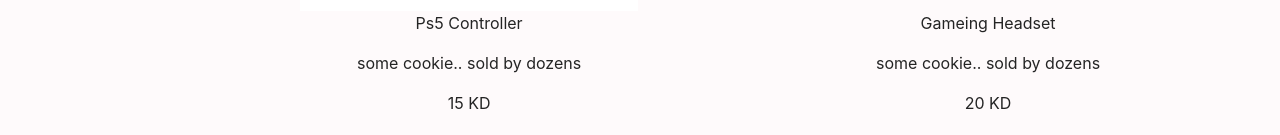
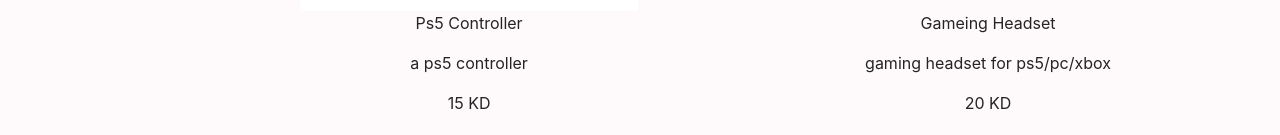
Before and after one commit to ADx96/Homepage, a React (Create React App) app in the folder games-shop/: page /Product in a window 1280 px wide. Shown: the part 463-598 px from the top of the page. Built offline with nearby package versions, Linux system fonts and the light colour scheme.

Commit message:
minor edits

```diff
--- a/games-shop/src/App.js
+++ b/games-shop/src/App.js
@@ -8,23 +8,24 @@
 import NavBar from "./components/NavBar";
 import ProductDetails from "./components/ProductsDetails";
 import products from "./Products";
+import { Redirect } from "react-router-dom";
 
 function App() {
   const [currentTheme, setCurrentTheme] = useState("Light");
   const [product, setProduct] = useState(null);
   const [_products, setProducts] = useState(products);
 
-  const deleteProduct = (productId) => {
+  const deleteProduct = (productSlug) => {
     const updatedProducts = _products.filter(
-      (product) => product.id !== +productId
+      (product) => product.slug !== +productSlug
     );
     setProducts(updatedProducts);
     setProduct(null);
   };
 
-  const selectProduct = (productId) => {
+  const selectProduct = (productSlug) => {
     const selectedProduct = products.find(
-      (product) => product.id === productId
+      (product) => product.slug === productSlug
     );
     setProduct(selectedProduct);
   };
@@ -45,11 +46,16 @@
             selectProduct={selectProduct}
           />
         </Route>
-        <Route path="/Product/:productId">
+        <Route path="/Product/:productSlug">
           <ProductDetails products={products} />
         </Route>
         <Route path="/" exact>
           <ShopComponents />
+        </Route>
+        <Route path="/404" exact></Route>
+        <h1>404</h1>
+        <Route path="">
+          <Redirect to="/404" />
         </Route>
       </Switch>
     </ThemeProvider>
--- a/games-shop/src/Products.js
+++ b/games-shop/src/Products.js
@@ -8,7 +8,8 @@
     name: "Ps5 Controller",
     price: 15,
     image: img2,
-    description: "some cookie.. sold by dozens",
+    slug: "ps5-controller",
+    description: "a ps5 controller ",
   },
 
   {
@@ -16,14 +17,16 @@
     name: "Gameing Headset",
     price: 20,
     image: img4,
-    description: "some cookie.. sold by dozens",
+    slug: "gaming-headset",
+    description: "gaming headset for ps5/pc/xbox",
   },
   {
     id: 3,
     name: "LED Gaming Keyboard",
     price: 7,
     image: img3,
-    description: "some cookie.. sold by dozens",
+    slug: "led-gaming-keyboard",
+    description: "Led Keyboard supports all consoles/pc ",
   },
 ];
 
--- /dev/null
+++ b/games-shop/src/components/404.js
@@ -0,0 +1 @@
+<h1>404</h1>;
--- a/games-shop/src/components/ProductItem.js
+++ b/games-shop/src/components/ProductItem.js
@@ -7,7 +7,7 @@
 
   return (
     <ProductWrapper>
-      <Link to={`/Product/${product.id}`}>
+      <Link to={`/Product/${product.slug}`}>
         <img alt={product.name} src={product.image} />
       </Link>
 
--- a/games-shop/src/components/ProductsDetails.js
+++ b/games-shop/src/components/ProductsDetails.js
@@ -4,8 +4,10 @@
 import { Link } from "react-router-dom";
 
 const ProductDetails = (props) => {
-  const productId = useParams().productId;
-  const product = props.products.find((product) => product.id === +productId);
+  const productSlug = useParams().productSlug;
+  const product = props.products.find(
+    (product) => product.slug === productSlug
+  );
   return (
     <DetailWrapper>
       <Link to={`/Product/`}>
```
